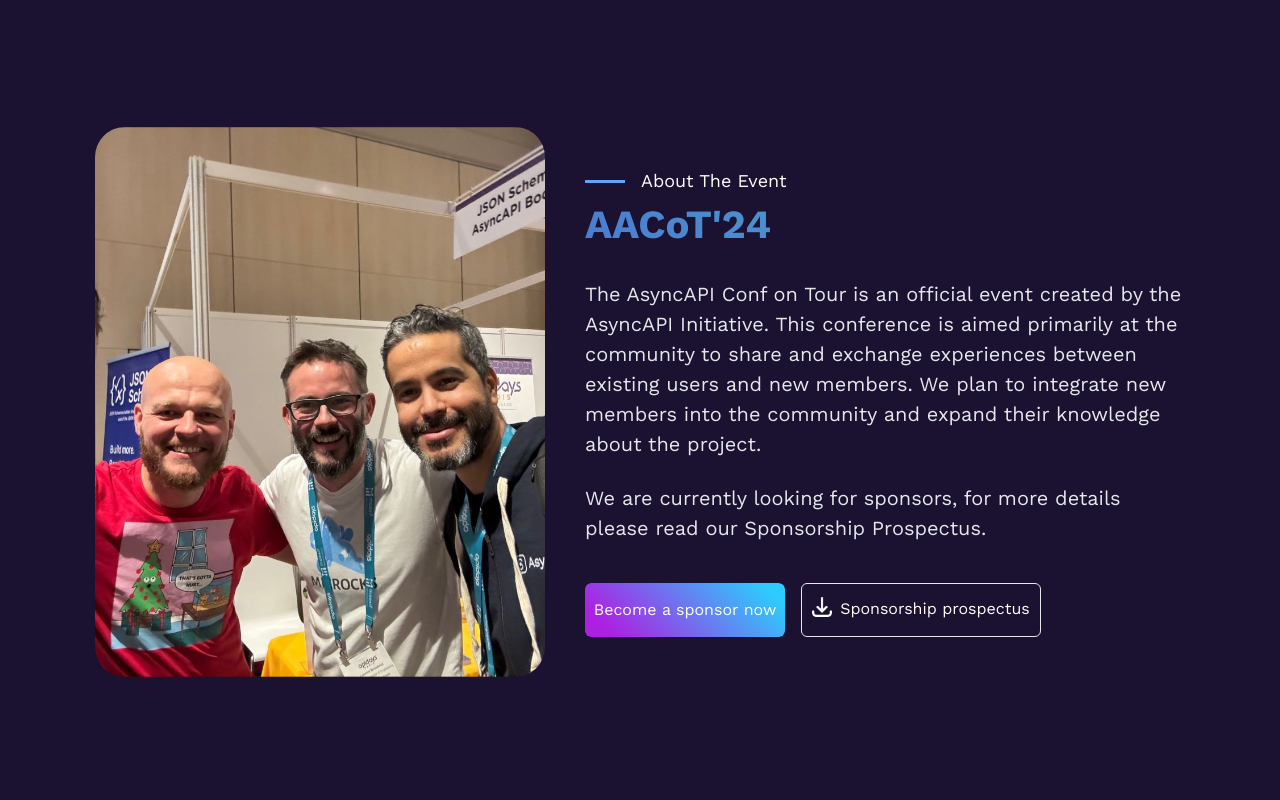
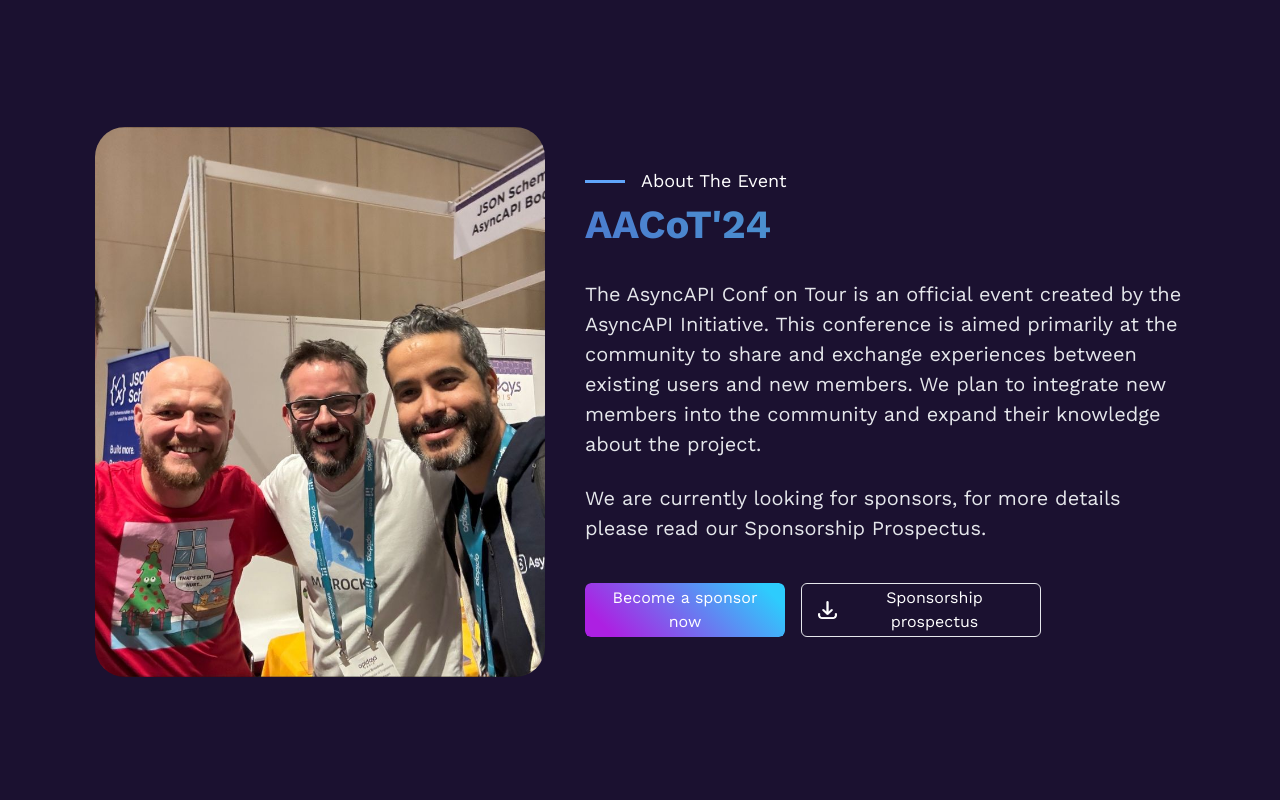
Before and after one commit to asyncapi/conference-website, a Next.js app: page / in a window 1280 px wide. Shown: the part 1140-1940 px from the top of the page. Built offline with nearby package versions, Linux system fonts and the light colour scheme.

Commit message:
Update about.js

```diff
--- a/components/About/about.js
+++ b/components/About/about.js
@@ -1,50 +1,74 @@
 /* eslint-disable react/no-unescaped-entities */
-import React from 'react'
-import Heading from '../Typography/heading';
-import Paragraph from '../Typography/paragraph';
-import Button from '../Buttons/button';
-import Image from 'next/image';
+import React from "react";
+import Heading from "../Typography/heading";
+import Paragraph from "../Typography/paragraph";
+import Button from "../Buttons/button";
+import Image from "next/image";
+
 function About() {
   return (
-		<div className='p-24 container flex items-center justify-center w-full'>
-			<div className='w-[1120px] lg:w-full flex lg:flex-col-reverse items-center justify-between'>
-				<div style={{'--image-url': `url('/img/about.jpeg')`}} className='lg:mt-16 bg-[image:var(--image-url)] bg-center bg-cover w-[450px] h-[550px] sm:w-[100%] sm:h-[500px] rounded-[30px]' >
+    <div className="p-24 container flex items-center justify-center w-full">
+      <div className="w-[1120px] lg:w-full flex lg:flex-col-reverse items-center justify-between">
+        <div
+          style={{ "--image-url": `url('/img/about.jpeg')` }}
+          className="lg:mt-16 bg-[image:var(--image-url)] bg-center bg-cover w-[450px] h-[550px] sm:w-[100%] sm:h-[500px] rounded-[30px]"
+        ></div>
+        <div className="w-[600px] ml-10 lg:ml-0 lg:w-full lg:text-center">
+          <div className="flex items-center lg:justify-center">
+            <div className="w-[40px] h-[3px] bg-blue-400" />
+            <div className="ml-4 text-lg sm:text-sm text-white font-semi-bold">
+              About The Event
             </div>
-				<div className='w-[600px] ml-10 lg:ml-0 lg:w-full lg:text-center'>
-				<div className='flex items-center lg:justify-center'>
-					<div className='w-[40px] h-[3px] bg-blue-400' />
-						<div className='ml-4 text-lg sm:text-sm text-white font-semi-bold'>About The Event</div>
           </div>
-					<Heading typeStyle='heading-md' className='text-gradient lg:mt-10'>
+          <Heading typeStyle="heading-md" className="text-gradient lg:mt-10">
             AACoT'24
           </Heading>
-					<Paragraph typeStyle='body-lg' className="mt-6" textColor='text-gray-200' >
-					The AsyncAPI Conf on Tour is an official event created by the AsyncAPI
-					Initiative. This conference is aimed primarily at the community to share and
-					exchange experiences between existing users and new members. We plan to
-					integrate new members into the community and expand their knowledge about
-					the project.
+          <Paragraph
+            typeStyle="body-lg"
+            className="mt-6"
+            textColor="text-gray-200"
+          >
+            The AsyncAPI Conf on Tour is an official event created by the
+            AsyncAPI Initiative. This conference is aimed primarily at the
+            community to share and exchange experiences between existing users
+            and new members. We plan to integrate new members into the community
+            and expand their knowledge about the project.
           </Paragraph>
-					<Paragraph  typeStyle='body-lg' className="mt-6" textColor='text-gray-200'>
-					We are currently looking for sponsors, for more details please read our Sponsorship Prospectus.
+          <Paragraph
+            typeStyle="body-lg"
+            className="mt-6"
+            textColor="text-gray-200"
+          >
+            We are currently looking for sponsors, for more details please read
+            our Sponsorship Prospectus.
           </Paragraph>
-					<div className='mt-10 flex gap-4 sm:flex-col lg:justify-center'>
+          <div className="mt-10 flex gap-4 sm:flex-col lg:justify-center">
             <a
-						href='https://opencollective.com/asyncapi/events/asyncapi-conference-on-tour-6b3c0aa1'
-						target='_blank'
-						rel='noreferrer'
+              href="https://opencollective.com/asyncapi/events/asyncapi-conference-on-tour-6b3c0aa1"
+              target="_blank"
+              rel="noreferrer"
             >
-							<Button className='w-[200px]'>Become a sponsor now</Button>
+              <Button className="w-[200px] px-4 py-2 flex items-center justify-center">
+                Become a sponsor now
+              </Button>
             </a>
-						<a href='/pdf/conf-2024.pdf' download= {`conf ${new Date().getFullYear()}.pdf`} >
-						<Button overlay={true} className='w-[240px] border'>
-						<div className='flex gap-2 justify-center'>
-						<div>
-							<Image src="/img/Download_icon.png" height={20} width={20} alt='Download-icon' objectFit='contain'/>
-						</div>
-						<div>
-							Sponsorship prospectus
-						</div>
+            <a
+              href="/pdf/conf-2024.pdf"
+              download={`conf ${new Date().getFullYear()}.pdf`}
+            >
+              <Button
+                overlay={true}
+                className="w-[240px] px-4 py-2 flex items-center justify-center border"
+              >
+                <div className="flex gap-2 items-center">
+                  <Image
+                    src="/img/Download_icon.png"
+                    height={20}
+                    width={20}
+                    alt="Download-icon"
+                    objectFit="contain"
+                  />
+                  <div>Sponsorship prospectus</div>
                 </div>
               </Button>
             </a>
@@ -55,4 +79,4 @@
   );
 }
 
-export default About
+export default About;
```
Lines whose indentation alone changed are shown as unchanged.
